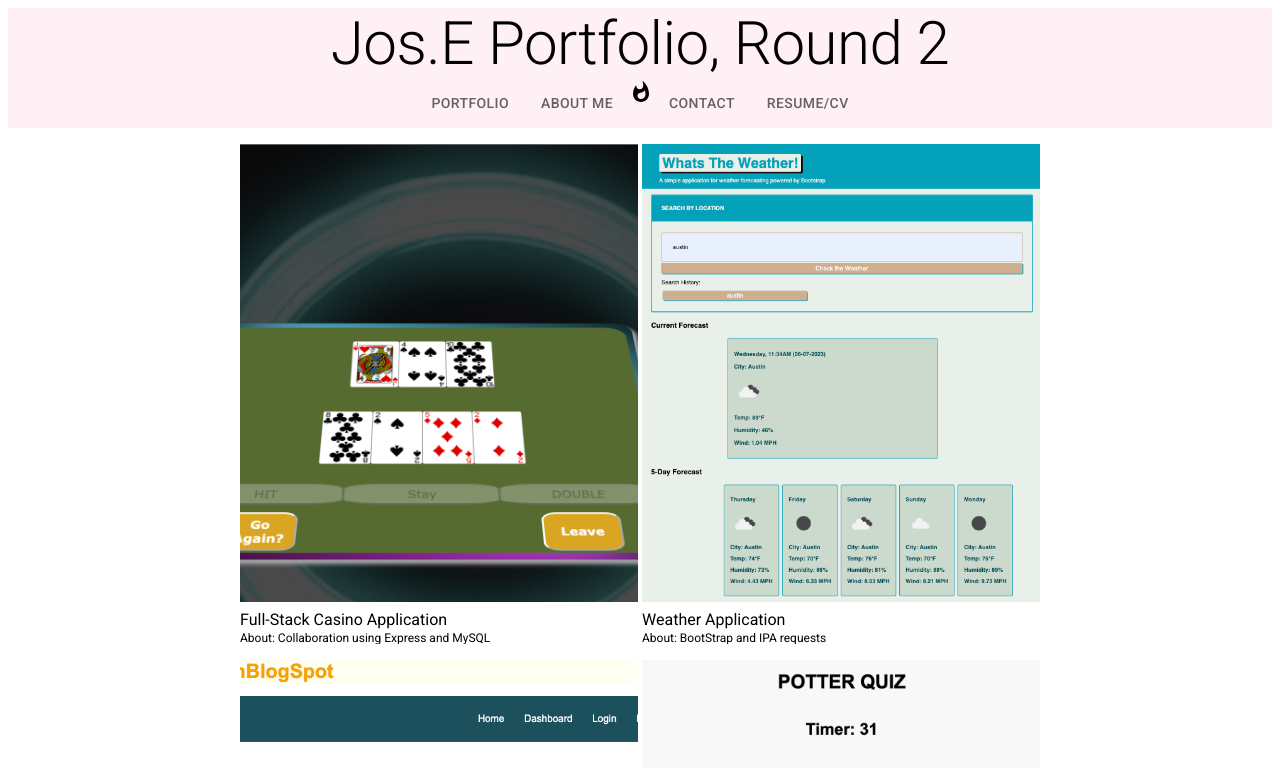
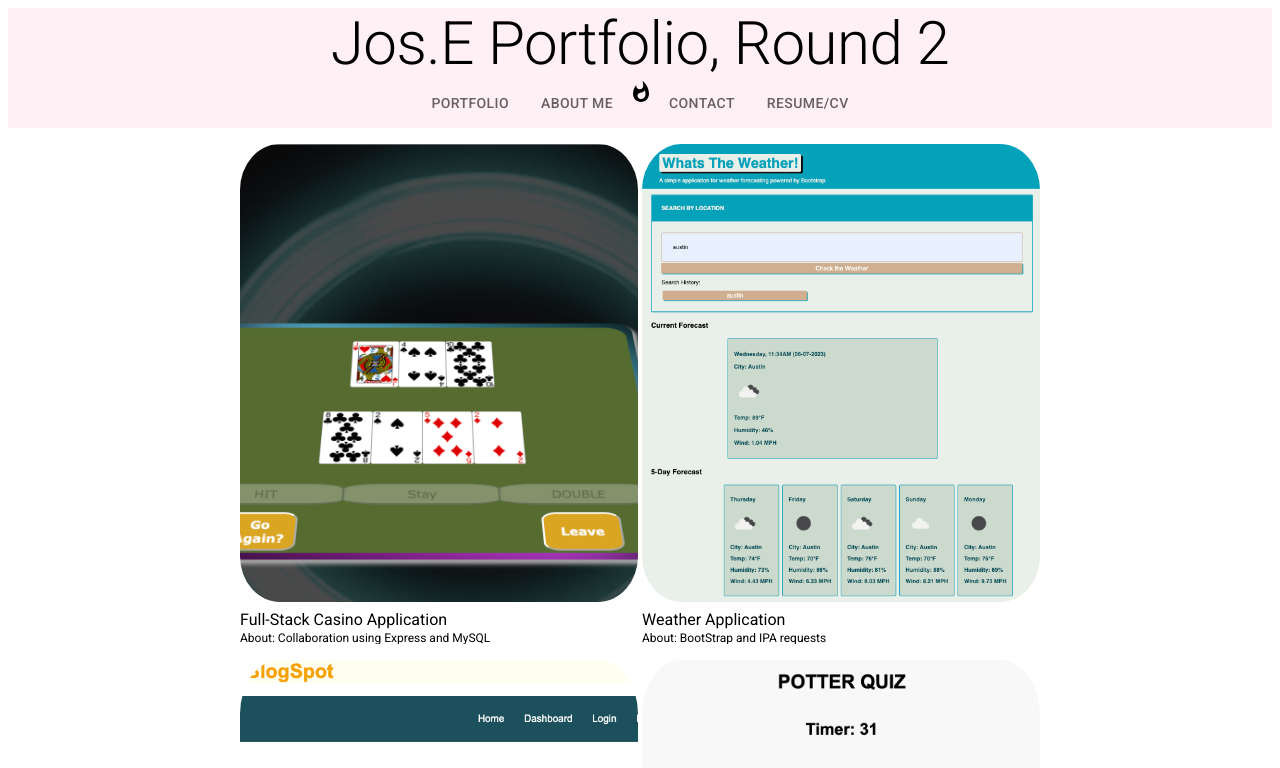
Before and after one commit to escotoj/React-Portfolio, a React (Create React App) app: page / in a window 1280 px wide. Shown: the top 768 px of the page. Built offline with nearby package versions, Linux system fonts and the light colour scheme.

Commit message:
added border radius to projects

```diff
--- a/src/components/Footer.js
+++ b/src/components/Footer.js
@@ -4,7 +4,8 @@ import { GitHub, Email, LinkedIn } from "@mui/icons-material";
 
 const Footer = () => {
   return (
-    <Box bgcolor="orange" display="flex" justifyContent="center" alignItems="center">
+    <Box bgcolor="orange" display="flex" justifyContent="center"
+    >
       <GitHub sx={{ mr: 2 }}/>
       <Email sx={{ mr: 2 }}/>
       <LinkedIn sx={{ mr: 2 }}/>
--- a/src/components/Header.js
+++ b/src/components/Header.js
@@ -4,7 +4,7 @@ import Navigation from "./Navigation";
 
 const Header = () => {
   return (
-    <Grid bgcolor="lavenderblush" spacing={2} textAlign="center">
+    <Grid bgcolor="lavenderblush" spacing={2} textAlign="center" >
       <Grid item xs={12}>
       <Typography variant="h2" component="h2">
           Jos.E Portfolio, Round 2
--- a/src/components/Project.js
+++ b/src/components/Project.js
@@ -40,6 +40,7 @@ const Project = () => {
               srcSet={`${item.img}?w=248&fit=crop&auto=format&dpr=2 2x`}
               alt={item.title}
               loading="lazy"
+              style={{ borderRadius: '10%' }}
             />
             <ImageListItemBar
               title={item.title}
```
